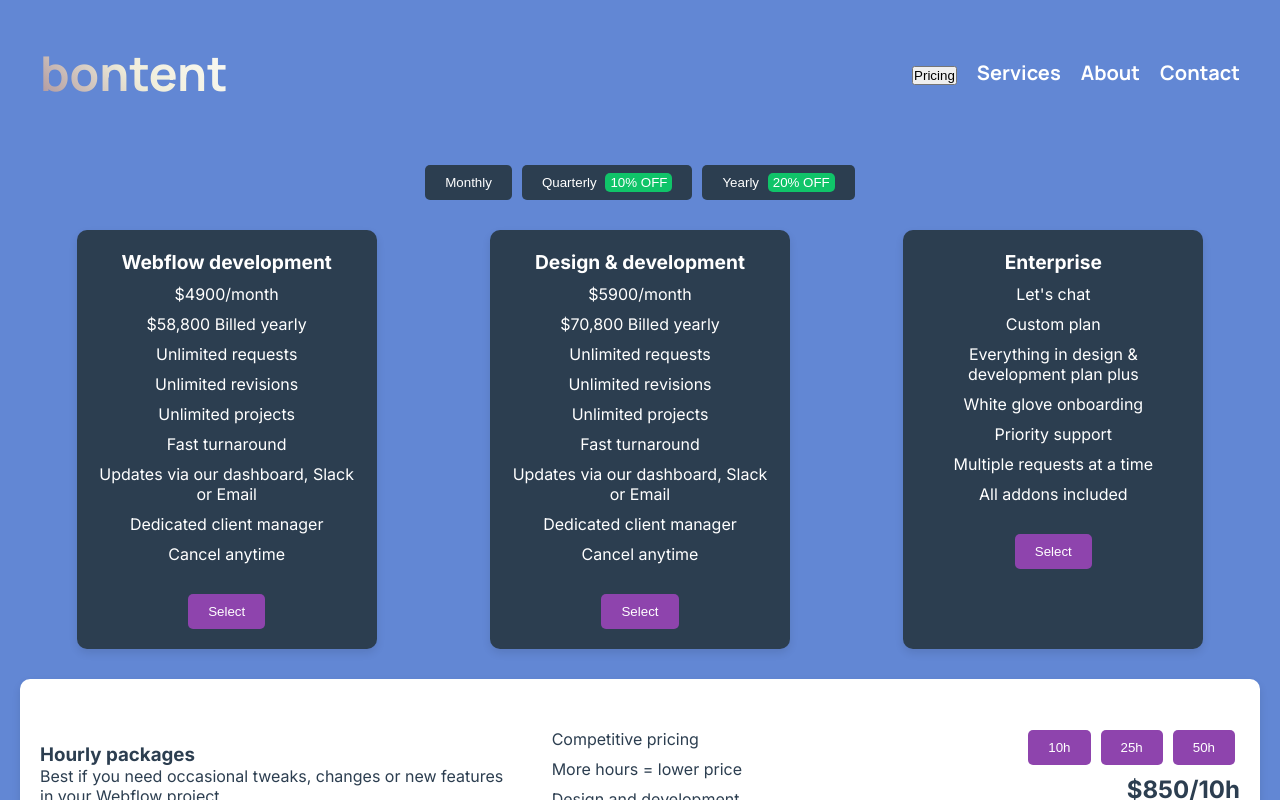
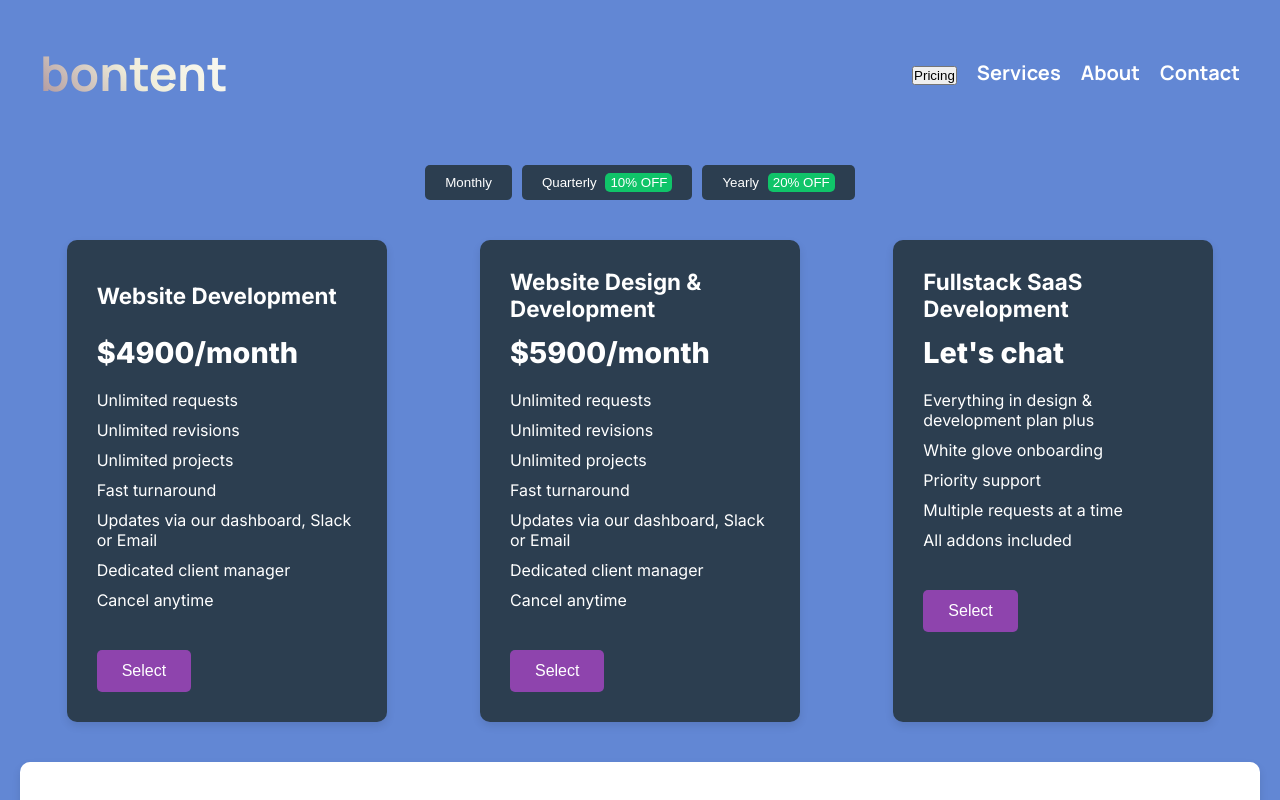
Before and after one commit to BonJenn/bontent, a Next.js app: page / in a window 1280 px wide. Both pictures are taken after a click on the button "Pricing". Shown: the top 800 px of the page. Built offline with nearby package versions, Linux system fonts and the light colour scheme.

Commit message:
Cleaned up pricing section

```diff
--- a/src/components/pricing.jsx
+++ b/src/components/pricing.jsx
@@ -1,5 +1,5 @@
 import React, { useState } from 'react';
-import styles from "../styles/pricing.module.css";
+import styles from "../styles/pricing.module.css";  // Adjust path if needed
 
 export default function Pricing() {
   const [activeTab, setActiveTab] = useState('monthly');
@@ -8,7 +8,7 @@ export default function Pricing() {
   const pricingData = {
     monthly: [
       {
-        title: "Webflow development",
+        title: "Website Development",
         price: "$4900/month",
         billed: "$58,800 Billed yearly",
         features: [
@@ -22,7 +22,7 @@ export default function Pricing() {
         ]
       },
       {
-        title: "Design & development",
+        title: "Website Design & Development",
         price: "$5900/month",
         billed: "$70,800 Billed yearly",
         features: [
@@ -36,7 +36,7 @@ export default function Pricing() {
         ]
       },
       {
-        title: "Enterprise",
+        title: "Fullstack SaaS Development",
         price: "Let's chat",
         billed: "Custom plan",
         features: [
@@ -50,7 +50,7 @@ export default function Pricing() {
     ],
     quarterly: [
       {
-        title: "Webflow development",
+        title: "Website Development",
         price: "$4400/month",
         billed: "$52,800 Billed yearly",
         features: [
@@ -64,7 +64,7 @@ export default function Pricing() {
         ]
       },
       {
-        title: "Design & development",
+        title: "Website Design & Development",
         price: "$5400/month",
         billed: "$64,800 Billed yearly",
         features: [
@@ -78,7 +78,7 @@ export default function Pricing() {
         ]
       },
       {
-        title: "Enterprise",
+        title: "Fullstack SaaS Development",
         price: "Let's chat",
         billed: "Custom plan",
         features: [
@@ -92,7 +92,7 @@ export default function Pricing() {
     ],
     yearly: [
       {
-        title: "Webflow development",
+        title: "Website Development",
         price: "$3900/month",
         billed: "$46,800 Billed yearly",
         features: [
@@ -106,7 +106,7 @@ export default function Pricing() {
         ]
       },
       {
-        title: "Design & development",
+        title: "Website Design & Development",
         price: "$4700/month",
         billed: "$56,400 Billed yearly",
         features: [
@@ -120,7 +120,7 @@ export default function Pricing() {
         ]
       },
       {
-        title: "Enterprise",
+        title: "Fullstack SaaS Development",
         price: "Let's chat",
         billed: "Custom plan",
         features: [
@@ -153,7 +153,9 @@ export default function Pricing() {
           <div key={index} className={styles.pricingCard}>
             <h3>{plan.title}</h3>
             <p>{plan.price}</p>
-            <p>{plan.billed}</p>
+            {activeTab !== 'monthly' && (
+              <p className={styles.billed}>{plan.billed}</p>  // Applied CSS module class here
+            )}
             <ul>
               {plan.features.map((feature, i) => (
                 <li key={i}>{feature}</li>
--- a/src/styles/pricing.module.css
+++ b/src/styles/pricing.module.css
@@ -1,6 +1,4 @@
-@import url('https://fonts.googleapis.com/css2?family=Manrope:wght@200..800&display=swap');
-
-
+/* General Container Styling */
 .pricingContainer {
   display: flex;
   flex-direction: column;
@@ -8,6 +6,7 @@
   padding: 20px;
 }
 
+/* Toggle Buttons */
 .pricingToggle {
   display: flex;
   justify-content: center;
@@ -31,6 +30,7 @@
   margin-left: 5px;
 }
 
+/* Pricing Cards */
 .pricingCards {
   display: flex;
   justify-content: space-around;
@@ -40,46 +40,64 @@
 .pricingCard {
   background-color: #2c3e50;
   color: white;
-  padding: 20px;
+  padding: 30px; /* Increase padding for more space */
   border-radius: 10px;
-  width: 300px;
-  text-align: center;
+  width: 320px; /* Adjust width */
+  text-align: left; /* Align text to the left */
   box-shadow: 0 4px 8px rgba(0, 0, 0, 0.1);
-  margin: 10px;
+  margin: 20px; /* Increase margin for more spacing */
 }
 
-.pricingCard h2 {
-  color: #10c469;
+/* Card Titles */
+.pricingCard h3 {
+  font-size: 1.4em; /* Increase font size */
+  font-weight: 700;
+  margin-bottom: 15px; /* Increase margin for spacing */
+  height: 50px; /* Set a fixed height */
+  display: flex; /* Use flexbox to center content */
+  align-items: center; /* Vertically center the text */
 }
 
+/* Price Styling */
+.pricingCard p {
+  font-size: 1.8em; /* Adjust font size */
+  font-weight: 800; /* Adjust font weight */
+  margin: 5px 0; /* Adjust margin for spacing */
+}
+
+/* Billed Text */
+.billed {
+  font-size: 1em !important; /* Adjust font size */
+  font-weight: 400 !important; /* Adjust font weight */
+  color: #b0b0b0 !important; /* Adjust color */
+  margin-bottom: 20px; /* Add margin for spacing */
+}
+
+/* Features List */
 .pricingCard ul {
   list-style: none;
   padding: 0;
+  margin: 20px 0; /* Add margin for spacing */
 }
 
 .pricingCard li {
   margin: 10px 0;
+  font-size: 1em; /* Adjust font size */
 }
 
+/* Select Button */
 .pricingCard button {
   background-color: #8e44ad;
   color: white;
   border: none;
-  padding: 10px 20px;
+  padding: 12px 25px; /* Adjust padding */
   cursor: pointer;
   border-radius: 5px;
   margin-top: 20px;
+  font-size: 1em; /* Adjust font size */
 }
 
-.pricingCard p {
-  margin: 10px 0;
-}
-
-.pricingCard h3 {
-  margin-bottom: 10px;
-  font-size: 1.2em;
-}
-
+/* Hourly Container */
 .hourlyContainer {
   background-color: white;
   color: #2c3e50;
@@ -119,6 +137,7 @@
   margin: 10px 0;
 }
 
+/* Hourly Price */
 .hourlyPrice {
   text-align: right;
   margin-left: auto;
@@ -127,6 +146,7 @@
   align-items: flex-end;
 }
 
+/* Hourly Toggle */
 .hourlyToggle {
   display: flex;
   justify-content: center;
@@ -148,8 +168,9 @@
   border-bottom: 2px solid #8e44ad;
 }
 
+/* Hourly Price Heading */
 .hourlyPrice h2 {
-  color: #2c3e50;
+  font-weight: 700; /* Bold for hourly prices */
 }
 
 .hourlyPrice button {
```
